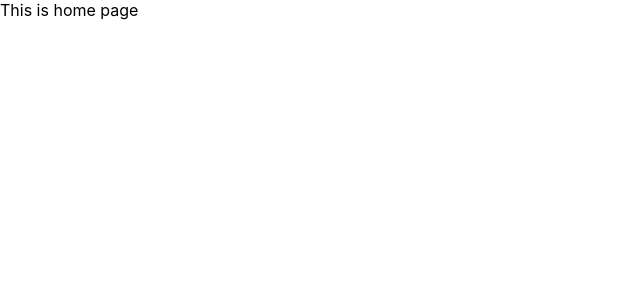
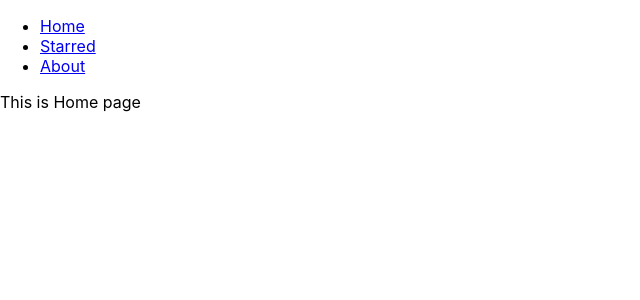
Before and after one commit to DecodewithHappy/box-office, a React (Create React App) app: page / in a window 1280 px wide. Shown: the top 300 px of the page, without its empty margins (0-640 px from the left). Built offline with nearby package versions, Linux system fonts and the light colour scheme.

Commit message:
added navbar and created page components

```diff
--- a/src/App.js
+++ b/src/App.js
@@ -1,23 +1,37 @@
 import React from 'react';
 import { Switch, Route } from 'react-router-dom';
 
+import Navs from './components/Navs';
+import About from './pages/About';
+import Home from './pages/Home';
+import Starred from './pages/Starred';
 
 function App() {
   return (
+    <div>
+      <Navs />
+
       <Switch>
-      <Route exact path="/">This is home page</Route>
+        <Route exact path="/">
+          <Home />
+        </Route>
 
         <Route exact path="/starred">
-        This is starred
+          <Starred />
         </Route>
 
 
         <Route exact path="/About">
-        This is About
+          <About />
         </Route>
 
-      <Route>This is 404 page</Route>
+        <Route>
+          <div>
+            This is 404 page
+          </div>
+        </Route>
       </Switch>
+    </div>
   );
 }
 
--- /dev/null
+++ b/src/components/Navs.js
@@ -0,0 +1,24 @@
+import React from 'react';
+import { Link } from 'react-router-dom';
+
+const LINKS = [
+    { to: '/', text: 'Home' },
+    { to: '/starred', text: 'Starred' },
+    { to: '/About', text: 'About'},
+];
+
+function Navs() {
+    return (
+        <div>
+            <ul>
+                {LINKS.map(item => (
+                    <li key={item.to}>
+                        <Link to={item.to}>{item.text}</Link>
+                    </li>
+                ))}
+            </ul>
+        </div>
+    );
+}
+
+export default Navs;
--- /dev/null
+++ b/src/pages/About.js
@@ -0,0 +1,9 @@
+import React from 'react'
+
+function About() {
+  return (
+    <div>This is About page</div>
+  )
+}
+
+export default About
--- /dev/null
+++ b/src/pages/Home.js
@@ -0,0 +1,9 @@
+import React from 'react'
+
+function Home() {
+  return (
+    <div>This is Home page</div>
+  )
+}
+
+export default Home
--- /dev/null
+++ b/src/pages/Starred.js
@@ -0,0 +1,9 @@
+import React from 'react'
+
+function Starred() {
+  return (
+    <div>This is Starred page</div>
+  )
+}
+
+export default Starred
```
Lines whose indentation alone changed are shown as unchanged.
